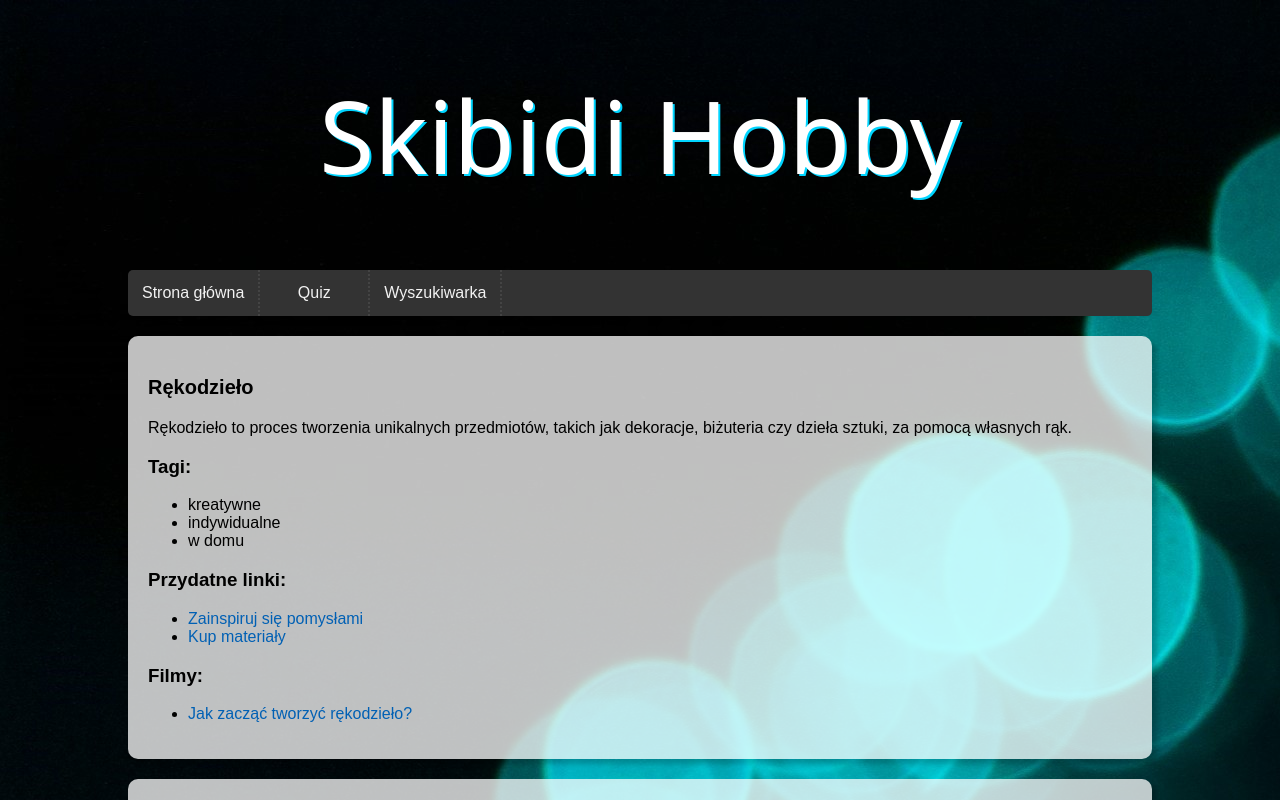
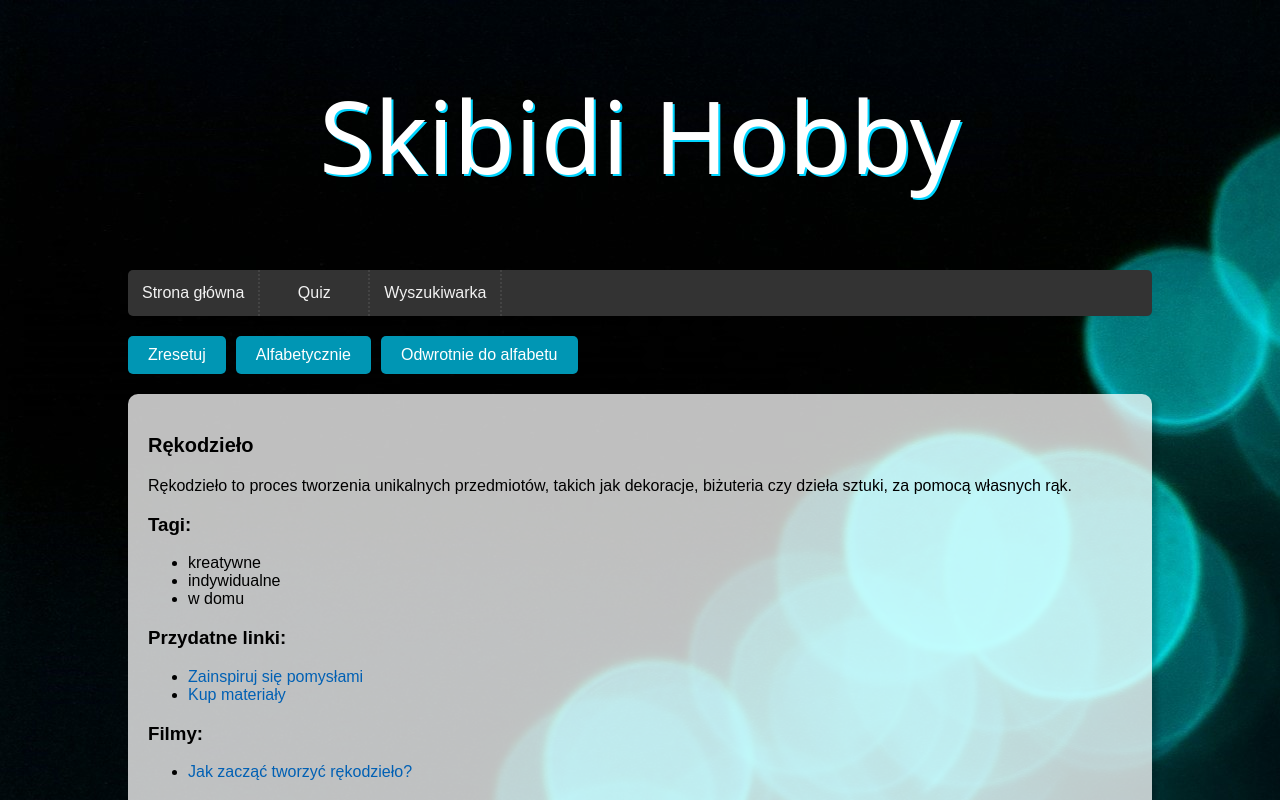
Before and after one commit to randomnamelester123/hakaton2024-skibidi-sigma-rizzlers, a React (Create React App) app in the folder frontend/hackathon2024/: page /search in a window 1280 px wide. Shown: the top 800 px of the page. Built offline with nearby package versions, Linux system fonts and the light colour scheme; a web font is replaced by a local one.

Commit message:
Filtrowanie alfabetyczne wyników

```diff
--- /dev/null
+++ b/frontend/hackathon2024/src/components/filter/filter.css
@@ -0,0 +1,15 @@
+.filter button{
+    background-color: rgb(0, 150, 180);
+    color: white;
+    border: none;
+    padding: 10px 20px;
+    font-size: 16px;
+    cursor: pointer;
+    border-radius: 5px;
+    margin-right: 10px;
+    margin-top: 10px;
+}
+
+.filter button:hover{
+    background-color: rgb(0, 76, 91);
+}
--- /dev/null
+++ b/frontend/hackathon2024/src/components/filter/filter.jsx
@@ -0,0 +1,14 @@
+import React from "react";
+import './filter.css'
+
+function Filter({ onReset, onAlphabetical, onReverseAlphabetical }) {
+    return (
+        <div className="filter">
+            <button className='filter' onClick={onReset}>Zresetuj</button>
+            <button className='filter' onClick={onAlphabetical}>Alfabetycznie</button>
+            <button className='filter' onClick={onReverseAlphabetical}>Odwrotnie do alfabetu</button>
+        </div>
+    );
+}
+
+export default Filter;
--- a/frontend/hackathon2024/src/components/hobbySearcher/hobbySearcher.jsx
+++ b/frontend/hackathon2024/src/components/hobbySearcher/hobbySearcher.jsx
@@ -1,5 +1,5 @@
 import React, { Component } from "react";
-import './hobbySearcher.css';
+import "./hobbySearcher.css";
 import axios from "axios";
 
 class HobbySearcher extends Component {
@@ -21,9 +21,28 @@ class HobbySearcher extends Component {
   }
 
   render() {
-    const hobbiesList =
-      this.state.hobbies &&
-      this.state.hobbies.map((hobby) => {
+    const { isAlphabetical, isReverseAlphabetical } = this.props;
+
+    // Przygotowanie listy hobby
+    let hobbiesList = this.state.hobbies;
+
+    // Sortowanie na podstawie propsów
+    if (hobbiesList) {
+      if (isAlphabetical) {
+        hobbiesList = [...hobbiesList].sort((a, b) =>
+          a.name.localeCompare(b.name)
+        );
+      } else if (isReverseAlphabetical) {
+        hobbiesList = [...hobbiesList].sort((a, b) =>
+          b.name.localeCompare(a.name)
+        );
+      }
+    }
+
+    // Mapowanie na elementy JSX
+    const renderedHobbies =
+      hobbiesList &&
+      hobbiesList.map((hobby) => {
         return (
           <div className="hobby" key={hobby.id}>
             <p>{hobby.name}</p>
@@ -42,7 +61,11 @@ class HobbySearcher extends Component {
                     <ul>
                       {hobby.resources.links.map((link, index) => (
                         <li key={index}>
-                          <a href={link.url} target="_blank" rel="noopener noreferrer">
+                          <a
+                            href={link.url}
+                            target="_blank"
+                            rel="noopener noreferrer"
+                          >
                             {link.label}
                           </a>
                         </li>
@@ -56,7 +79,11 @@ class HobbySearcher extends Component {
                     <ul>
                       {hobby.resources.videos.map((video, index) => (
                         <li key={index}>
-                          <a href={video.url} target="_blank" rel="noopener noreferrer">
+                          <a
+                            href={video.url}
+                            target="_blank"
+                            rel="noopener noreferrer"
+                          >
                             {video.title}
                           </a>
                         </li>
@@ -72,7 +99,7 @@ class HobbySearcher extends Component {
 
     return (
       <div>
-        {hobbiesList ? hobbiesList : <h1>Nie udało się wczytać bazy skibidi hobby :(</h1>}
+        {renderedHobbies ? renderedHobbies : <h1>Nie udało się wczytać bazy hobby :(</h1>}
       </div>
     );
   }
--- a/frontend/hackathon2024/src/components/pages/search.jsx
+++ b/frontend/hackathon2024/src/components/pages/search.jsx
@@ -1,16 +1,44 @@
-import React from "react";
+import React, { useState } from "react";
 import Header from "../header/header";
 import Navigation from "../navigation/navigation";
 import Footer from "../footer/footer";
 import HobbySearcher from "../hobbySearcher/hobbySearcher";
+import Filter from "../filter/filter";
 
-function Search(){
-    return(
-        <div className='mainContainer'>
-            <Header/>
-            <Navigation/>
-            <HobbySearcher address='/hobby_template.json'/>
-            <Footer/>
+function Search() {
+    const [isAlphabetical, setIsAlphabetical] = useState(false);
+    const [isReverseAlphabetical, setIsReverseAlphabetical] = useState(false);
+
+    const handleClickReset = () => {
+        setIsAlphabetical(false);
+        setIsReverseAlphabetical(false);
+    };
+
+    const handleClickAlphabetical = () => {
+        setIsAlphabetical(true);
+        setIsReverseAlphabetical(false);
+    };
+
+    const handleClickReverseAlphabetical = () => {
+        setIsAlphabetical(false);
+        setIsReverseAlphabetical(true);
+    };
+
+    return (
+        <div className="mainContainer">
+            <Header />
+            <Navigation />
+            <Filter
+                onReset={handleClickReset}
+                onAlphabetical={handleClickAlphabetical}
+                onReverseAlphabetical={handleClickReverseAlphabetical}
+            />
+            <HobbySearcher
+                address="/hobby_template.json"
+                isAlphabetical={isAlphabetical}
+                isReverseAlphabetical={isReverseAlphabetical}
+            />
+            <Footer />
         </div>
     );
 }
```
